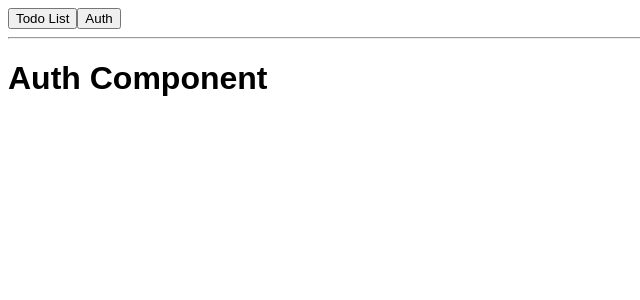
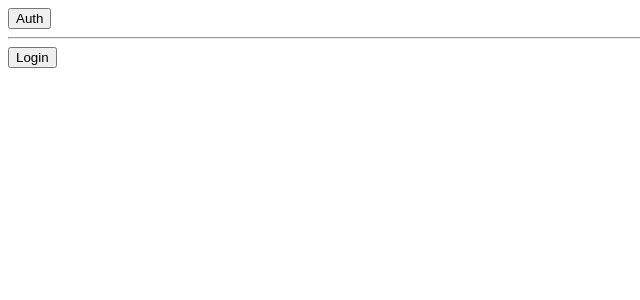
Before and after one commit to nicolasfig/basic-react-hooks, a React (Create React App) app: page / in a window 1280 px wide. Shown: the top 300 px of the page, without its empty margins (0-640 px from the left). Built offline with nearby package versions, Linux system fonts and the light colour scheme.

Commit message:
Basic useContext hook

```diff
--- a/src/App.js
+++ b/src/App.js
@@ -1,21 +1,33 @@
-import React, {useState} from "react";
+import React, { useState } from "react";
+
 import Auth from "./components/Auth";
 import Todo from "./components/Todo";
 import Header from "./components/Header";
 
+import AuthContext from "./auth-context";
+
 const App = props => {
+	const [page, setPage] = useState("auth");
+  const [authStatus, setAuthStatus] = useState(false);
 
-  const [page, setPage] = useState('auth');
+	const switchPage = pageName => {
+		setPage(pageName);
+  };
 
-  const switchPage = pageName => {
-    setPage(pageName);
+  const login = () => {
+    setAuthStatus(true);
   }
 
-  return (
+	return (
 		<div className="App">
-			<Header onLoadTodos={switchPage.bind(this, 'todos')} onLoadAuth={switchPage.bind(this, 'auth')} />
-			<hr />
-      {page === 'auth' ? <Auth /> : <Todo />}
+			<AuthContext.Provider value={{status: authStatus, login: login}}>
+				<Header
+					onLoadTodos={switchPage.bind(this, "todos")}
+					onLoadAuth={switchPage.bind(this, "auth")}
+				/>
+				<hr />
+				{page === "auth" ? <Auth /> : <Todo />}
+			</AuthContext.Provider>
 		</div>
 	);
 };
--- /dev/null
+++ b/src/auth-context.js
@@ -0,0 +1,5 @@
+import React from 'react';
+
+const authContext = React.createContext({status: false, login: () => {}});
+
+export default authContext;
--- a/src/components/Auth.js
+++ b/src/components/Auth.js
@@ -1,8 +1,13 @@
-import React from 'react';
+import React, {useContext} from 'react';
+
+import AuthContext from '../auth-context';
 
 const Auth = props => {
+
+    const auth = useContext(AuthContext);
+
     return (
-        <h1>Auth Component</h1>
+        <button onClick={auth.login}>Login</button>
     )
 }
 
--- a/src/components/Header.js
+++ b/src/components/Header.js
@@ -1,10 +1,15 @@
-import React from "react";
+import React, { useContext } from "react";
+import AuthContext from '../auth-context';
 
 const Header = props => {
+
+    const auth = useContext(AuthContext);
+
 	return (
 		<header>
-			<button onClick={props.onLoadTodos}>Todo List</button>
-			<button onClick={props.onLoadAuth}>Auth</button>
+            {auth.status ? <button onClick={props.onLoadTodos}>Todo List</button> : null }
+            <button onClick={props.onLoadAuth}>Auth</button>
+
 		</header>
 	);
 };
```
